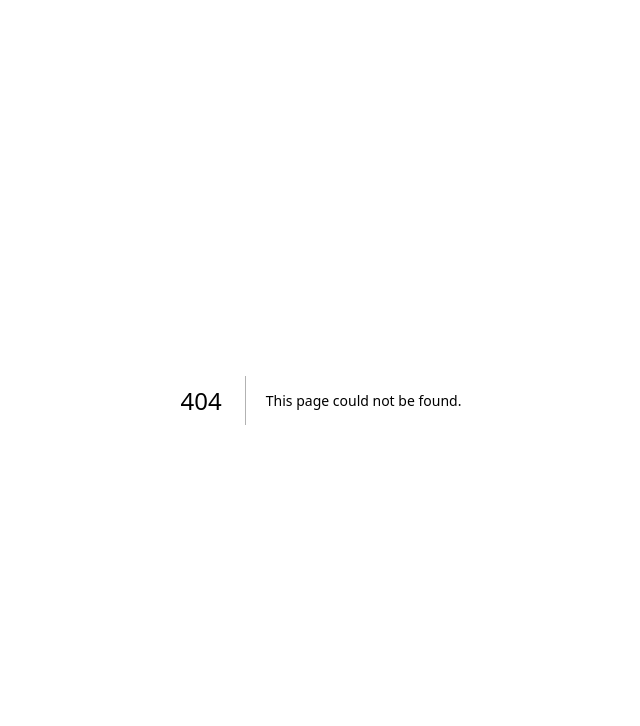
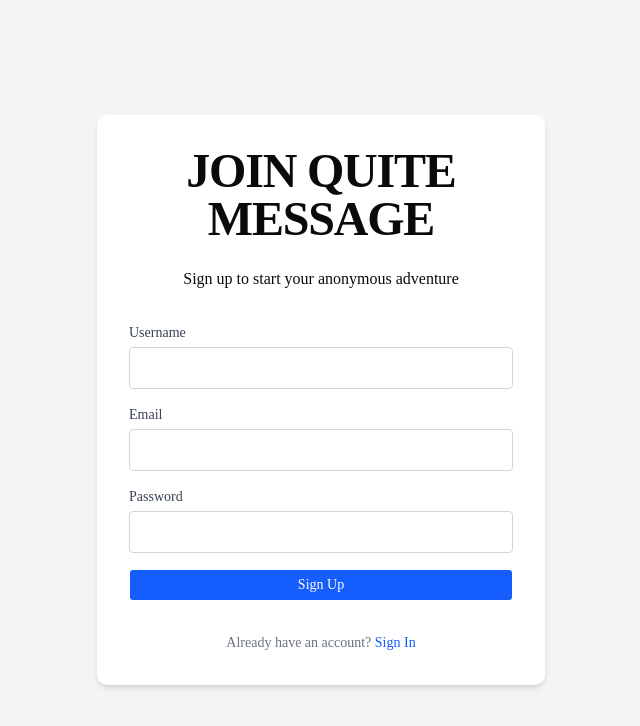
Before and after one commit to Rishi-Rana01/quite-app, a Next.js app: page /sign-up in a window 1280 px wide. Before the commit this address had no page. Shown: the top 726 px of the page, without its empty margins (319-959 px from the left). Built offline with nearby package versions, Linux system fonts and the light colour scheme.

Commit message:
implement sign-up page with form validation and real-time username availability check

```diff
--- a/src/app/(auth)/sign-in/page.tsx
+++ b/src/app/(auth)/sign-in/page.tsx
@@ -1,61 +1,7 @@
-'use client'
-import { zodResolver } from "@hookform/resolvers/zod"
-import { useForm } from "react-hook-form"
-import * as z from "zod"
-import Link from "next/link"
-import { useEffect, useState } from "react"
-import { useDebounceValue } from 'usehooks-ts'
-import { toast } from "sonner"
-import { useRouter } from "next/navigation"
-import { signUpSchema } from "@/schemas/signUpSchema"
-import axios, { AxiosError } from 'axios'
-import { ApiResponse } from "@/types/ApiResponse"
+import React from 'react'
 
-
-
-const page = () => {
-    const [username, setUsername] = useState("")
-    const [usernameMessage, setUsernameMessage] = useState('')
-    const [isCheckingUsername, setIsCheckingUsername] = useState(false)
-    const [isSubmitting, setIsSubmitting] = useState(false)
-
-    const [debouncedUsername] = useDebounceValue(username, 300)
-    const router = useRouter();
-    // Zod implementation
-    const form = useForm({
-        resolver: zodResolver(signUpSchema),
-        defaultValues: {
-            username: '',
-            email: '',
-            password: '',
-        }
-    })
-
-    useEffect(() => {
-        const checkUsernameUnique = async () => {
-            if (debouncedUsername) {
-                setIsCheckingUsername(true)
-                setUsernameMessage('')
-
-                try {
-                    const response = await axios.get(`/api/check-username-unique?username=${debouncedUsername}`)
-                    setUsernameMessage(response.data.message)
-                    console.log(response)
-                } catch (error) {
-                    const axiosError = error as AxiosError<ApiResponse>;
-                    setUsernameMessage(axiosError.response?.data.message ?? "Error Checking Username")
-                } finally {
-                    setIsCheckingUsername(false)
-                }
-            }
-
-        }
-        checkUsernameUnique()
-    }, [debouncedUsername])
-
-    return (
-        <div>page</div>
+const SignInPage =()=>{
+    return(
+        <div>Sign in Page</div>
     )
 }
-
-export default page
--- /dev/null
+++ b/src/app/(auth)/sign-up/page.tsx
@@ -0,0 +1,150 @@
+'use client'
+import { zodResolver } from "@hookform/resolvers/zod"
+import { useForm } from "react-hook-form"
+import * as z from "zod"
+import Link from "next/link"
+import { useEffect, useState } from "react"
+import { useDebounceValue } from 'usehooks-ts'
+import { toast } from "sonner"
+import { useRouter } from "next/navigation"
+import { signUpSchema } from "@/schemas/signUpSchema"
+import axios, { AxiosError } from 'axios'
+import { ApiResponse } from "@/types/ApiResponse"
+import { Button } from "@/components/ui/button"
+
+const SignUpPage = () => {
+    const [usernameMessage, setUsernameMessage] = useState('')
+    const [isCheckingUsername, setIsCheckingUsername] = useState(false)
+    const [isSubmitting, setIsSubmitting] = useState(false)
+
+    const router = useRouter()
+
+    const form = useForm<z.infer<typeof signUpSchema>>({
+        resolver: zodResolver(signUpSchema),
+        defaultValues: {
+            username: '',
+            email: '',
+            password: '',
+        },
+    })
+
+    const {
+        register,
+        handleSubmit,
+        watch,
+        formState: { errors },
+    } = form
+
+    const usernameValue = watch('username') || ''
+    const [debouncedUsername] = useDebounceValue(usernameValue, 300)
+
+    useEffect(() => {
+        if (!debouncedUsername) {
+            setUsernameMessage('')
+            return
+        }
+
+        const checkUsernameUnique = async () => {
+            setIsCheckingUsername(true)
+            setUsernameMessage('')
+
+            try {
+                const response = await axios.get<ApiResponse>(`/api/check-username-unique?username=${encodeURIComponent(debouncedUsername)}`)
+                setUsernameMessage(response.data.message)
+            } catch (error) {
+                const axiosError = error as AxiosError<ApiResponse>
+                setUsernameMessage(axiosError.response?.data.message ?? 'Error checking username')
+            } finally {
+                setIsCheckingUsername(false)
+            }
+        }
+
+        checkUsernameUnique()
+    }, [debouncedUsername])
+
+    const onSubmit = async (data: z.infer<typeof signUpSchema>) => {
+        setIsSubmitting(true)
+        try {
+            const response = await axios.post<ApiResponse>('/api/sign-up', data)
+
+            toast.success('Success', {
+                description: response.data.message,
+            })
+
+            router.replace(`/verify/${encodeURIComponent(data.username)}`)
+        } catch (error) {
+            console.error('Error in signup of User', error)
+            const axiosError = error as AxiosError<ApiResponse>
+            const errorMessage = axiosError.response?.data.message ?? 'Sign-up failed'
+
+            toast.error('Sign-up Failed !!!!', {
+                description: errorMessage,
+            })
+        } finally {
+            setIsSubmitting(false)
+        }
+    }
+
+    return (
+        <div className="flex justify-center items-center min-h-screen bg-gray-100">
+            <div className="w-full max-w-md p-8 space-y-8 bg-white rounded-lg shadow-md">
+                <div className="text-center">
+                    <h1 className="text-4xl font-extrabold tracking-tight lg:text-5xl mb-6">JOIN QUITE MESSAGE</h1>
+                    <p className="mb-4">Sign up to start your anonymous adventure</p>
+                </div>
+
+                <form onSubmit={handleSubmit(onSubmit)} className="space-y-4">
+                    <div>
+                        <label className="block text-sm font-medium text-gray-700 mb-1" htmlFor="username">Username</label>
+                        <input
+                            id="username"
+                            type="text"
+                            className="w-full rounded border border-gray-300 px-3 py-2 focus:outline-none focus:ring focus:ring-blue-200"
+                            {...register('username')}
+                        />
+                        {errors.username && <p className="mt-1 text-xs text-red-500">{errors.username.message}</p>}
+                        {isCheckingUsername && <p className="mt-1 text-xs text-gray-500">Checking username...</p>}
+                        {usernameMessage && !isCheckingUsername && <p className="mt-1 text-xs text-blue-600">{usernameMessage}</p>}
+                    </div>
+
+                    <div>
+                        <label className="block text-sm font-medium text-gray-700 mb-1" htmlFor="email">Email</label>
+                        <input
+                            id="email"
+                            type="email"
+                            className="w-full rounded border border-gray-300 px-3 py-2 focus:outline-none focus:ring focus:ring-blue-200"
+                            {...register('email')}
+                        />
+                        {errors.email && <p className="mt-1 text-xs text-red-500">{errors.email.message}</p>}
+                    </div>
+
+                    <div>
+                        <label className="block text-sm font-medium text-gray-700 mb-1" htmlFor="password">Password</label>
+                        <input
+                            id="password"
+                            type="password"
+                            className="w-full rounded border border-gray-300 px-3 py-2 focus:outline-none focus:ring focus:ring-blue-200"
+                            {...register('password')}
+                        />
+                        {errors.password && <p className="mt-1 text-xs text-red-500">{errors.password.message}</p>}
+                    </div>
+
+                    <Button
+                        type="submit"
+                        disabled={isSubmitting}
+                        className="w-full rounded bg-blue-600 px-4 py-2 text-white hover:bg-blue-700 disabled:cursor-not-allowed disabled:bg-blue-300"
+                    >
+                        {isSubmitting ? 'Signing up...' : 'Sign Up'}
+                    </Button>
+                </form>
+
+                <p className="text-sm text-center text-gray-500">
+                    Already have an account?{' '}
+                    <Link href="/sign-in" className="font-medium text-blue-600 hover:underline">Sign In</Link>
+                </p>
+            </div>
+        </div>
+    )
+}
+
+export default SignUpPage
```
